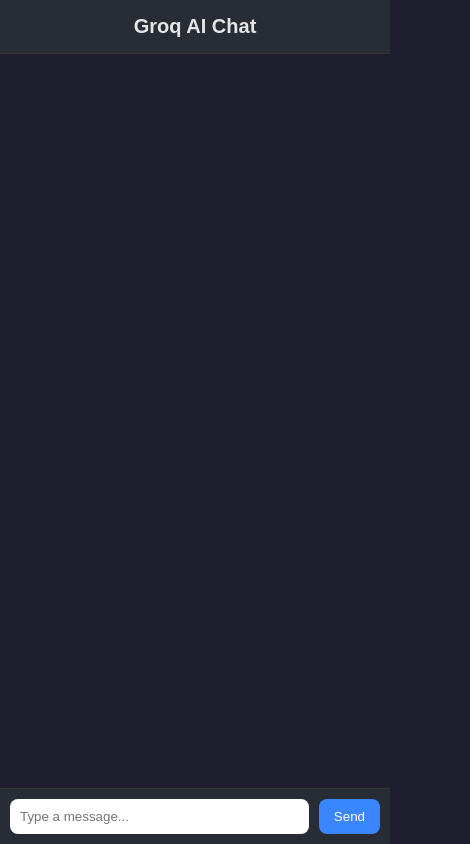
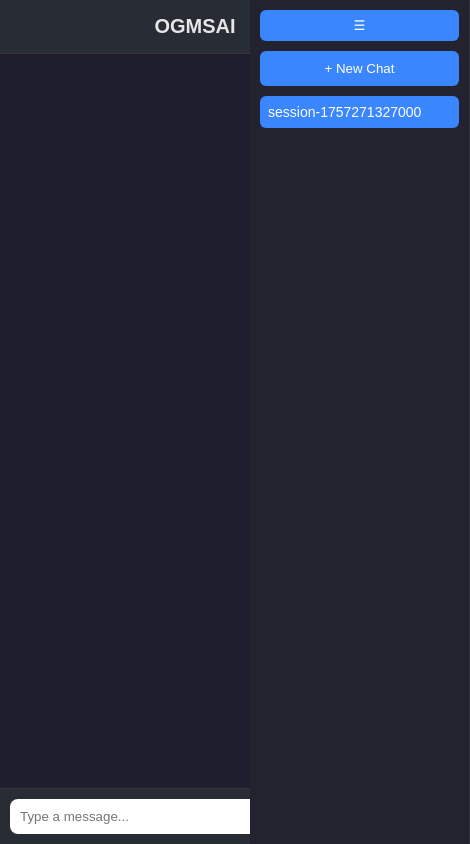
Before and after one commit to RobloxScripter2025/Al, a website: page public/index.html in a window 390 px wide. Shown: the whole page, 470 px wide, since content can reach past the window. Drawn offline with Linux system fonts and the light colour scheme.

Commit message:
Update index.html

```diff
--- a/public/index.html
+++ b/public/index.html
@@ -2,7 +2,7 @@
 <html lang="en">
 <head>
   <meta charset="UTF-8">
-  <title>Groq AI Chat</title>
+  <title>Google Classroom</title>
   <meta name="viewport" content="width=device-width, initial-scale=1.0">
   <style>
     /* --- Reset --- */
@@ -146,7 +146,7 @@
       #sidebar {
         position: absolute;
         top: 0;
-        left: -250px; /* hidden by default */
+        left: 250px; /* hidden by default */
         height: 100%;
       }
       #sidebar.active { left: 0; }
@@ -164,7 +164,7 @@
       <ul id="chatList"></ul>
     </aside>
     <main>
-      <header>Groq AI Chat</header>
+      <header>OGMSAI</header>
       <div id="chat"></div>
       <footer>
         <input id="input" placeholder="Type a message...">
```
